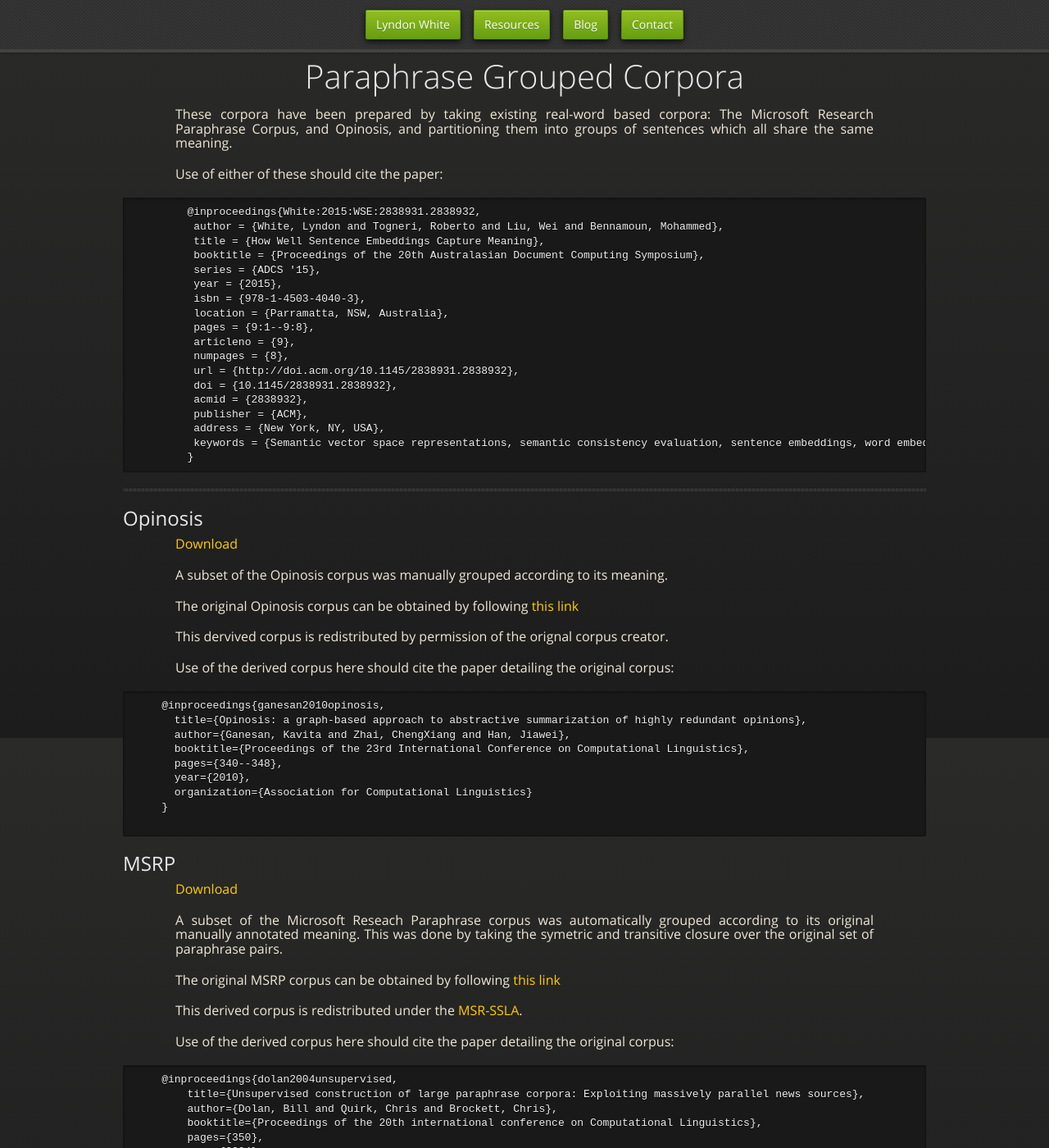
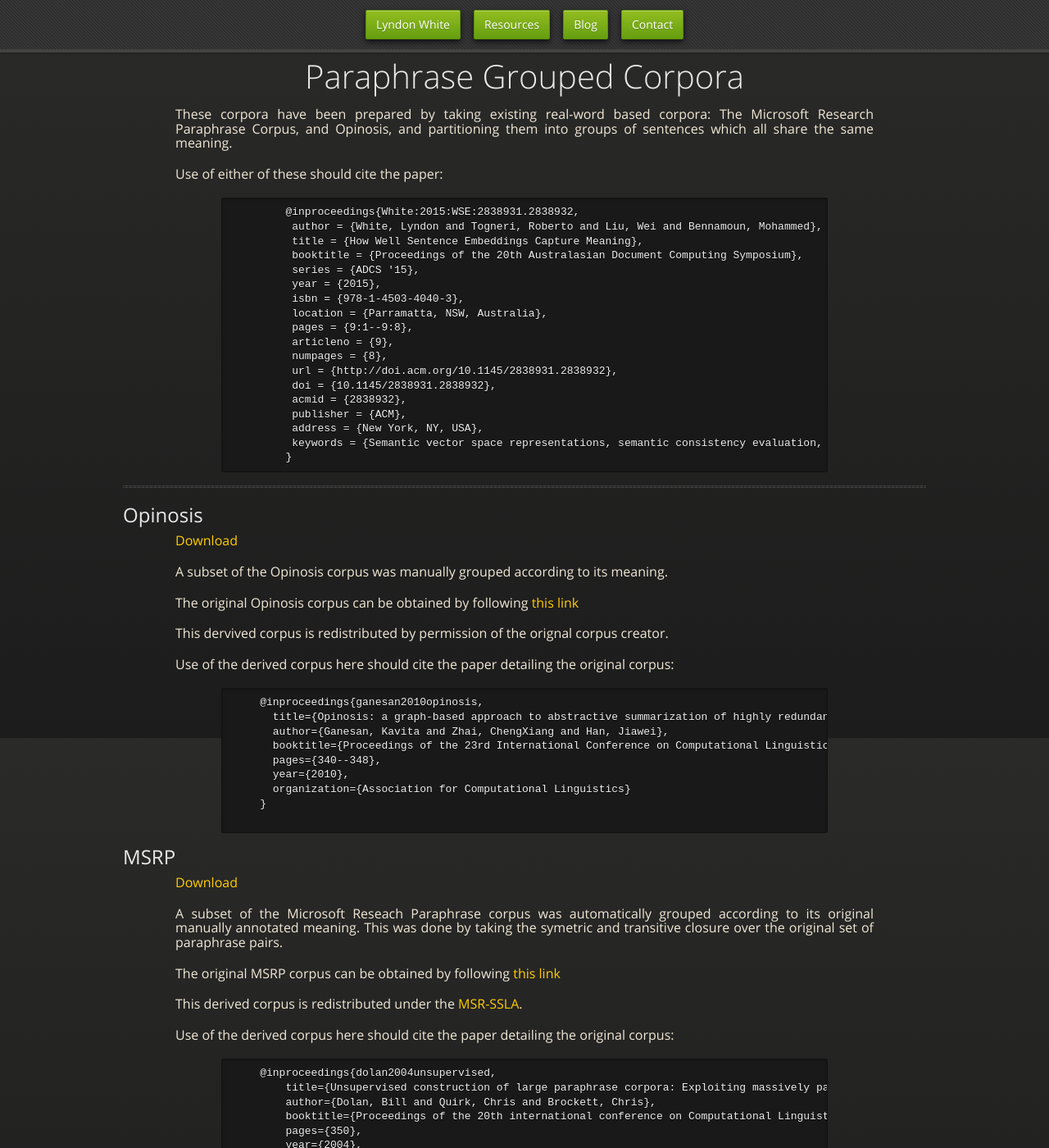
Before and after one commit to oxinabox/oxinabox.github.io, a Jekyll site: the page built from resources/paraphrase_grouped_corpora/index.md, in a window 1280 px wide and 1400 px high. Shown: the whole window at 82% size. Built offline with Jekyll 4.4.1, drawn with Linux system fonts in a browser that asks for light colours; nearby versions of some CDN libraries; some web fonts are replaced.

Commit message:
Update styles.css

```diff
--- a/stylesheets/styles.css
+++ b/stylesheets/styles.css
@@ -315,6 +315,10 @@ pre code {
   padding: 0;
 }
 
+.highlight, .highlighter-rouge { /*boxes containing `code` etc*/
+  margin: 16px 40px;
+}
+
 
 
 
```
